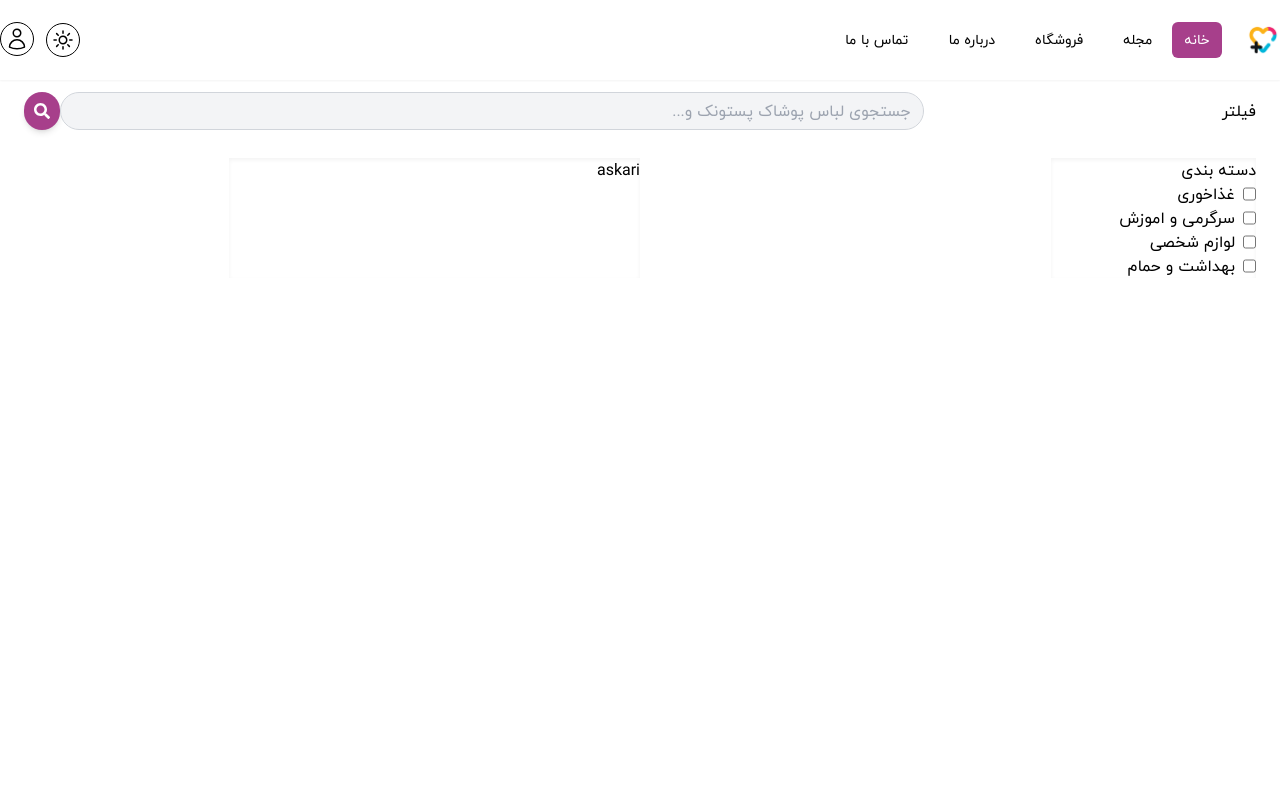
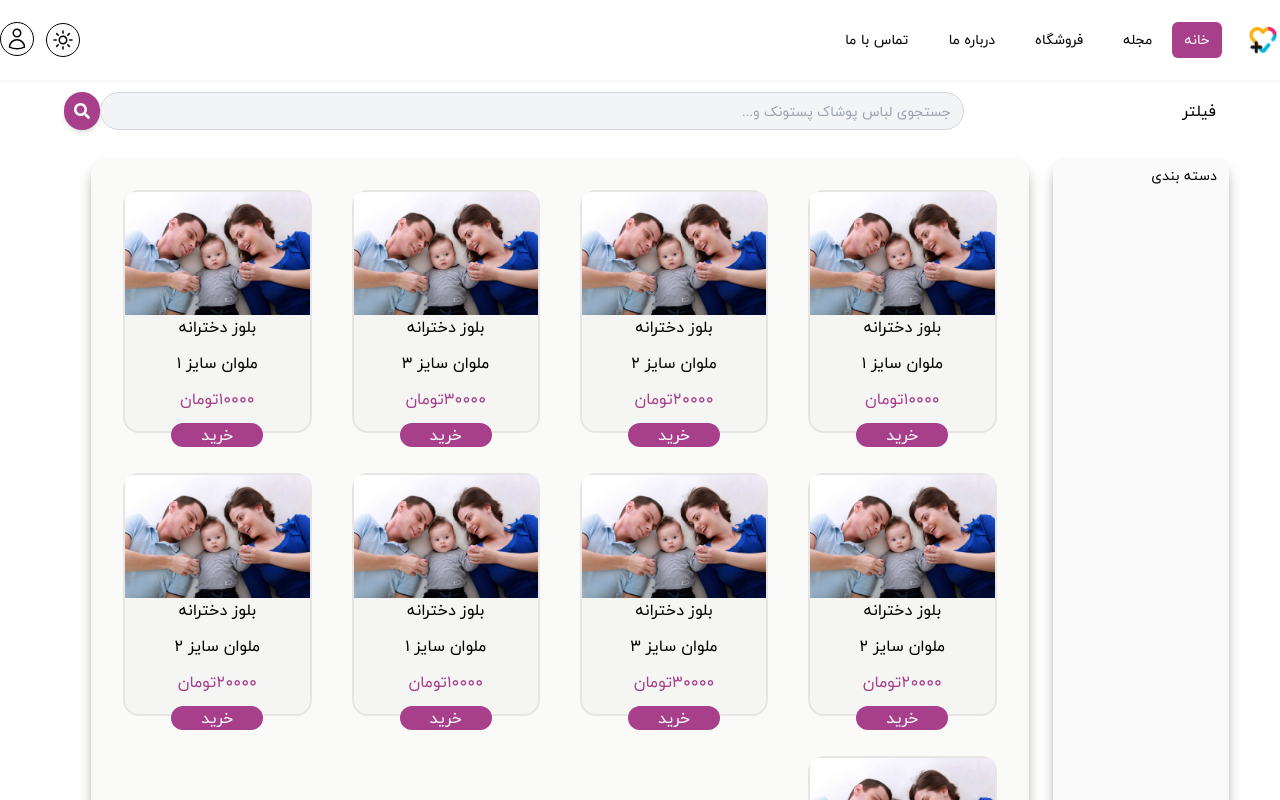
Before and after one commit to mortezapro/Medical-Project-With-ReactJs, a React (Create React App) app in the folder client/: page /categoryfilter in a window 1280 px wide. Shown: the top 800 px of the page. Built offline with nearby package versions, Linux system fonts and the light colour scheme.

Commit message:
category added

```diff
--- a/client/src/components/common/Checkbox/categoryList.js
+++ b/client/src/components/common/Checkbox/categoryList.js
@@ -11,10 +11,68 @@ export const rangeAge = [
 	{ id: "4", lable: "18-24 سال" },
 	{ id: "5", lable: "25-30 سال" },
 ];
-export const price = [
-	{ id: "1", lable: "کمتر از 200هزار تومان" },
-	{ id: "2", lable: "بیشتر از 200هزار تومان" },
-	{ id: "3", lable: "کمتر از ۱ میلیون" },
-	{ id: "4", lable: "بین ۱تا۲میلیون" },
-	{ id: "5", lable: "تخفیف دارها" },
+export const titlesSidebar = [
+	{
+		title: "دسته بندی",
+		id: "1",
+		body: { sub: "{غذاخوری,سرگرمی و اموزش, لوازم شخصی,بهداشت و حمام }" },
+	},
+	// { title: "بازه سنی", id: "2", body: { sub: "{}" } },
+	// { title: "قیمت", id: "3", body: { sub: "{}" } },
 ];
+export const Product = [
+	{
+		id: 1,
+		title: "بلوز دخترانه ",
+		description: "ملوان سایز 1",
+		price: "10000",
+	},
+	{
+		id: 2,
+		title: "بلوز دخترانه ",
+		description: "ملوان سایز 2",
+		price: "20000",
+	},
+	{
+		id: 3,
+		title: "بلوز دخترانه ",
+		description: "ملوان سایز 3",
+		price: "30000",
+	},
+	{
+		id: 4,
+		title: "بلوز دخترانه ",
+		description: "ملوان سایز 1",
+		price: "10000",
+	},
+	{
+		id: 5,
+		title: "بلوز دخترانه ",
+		description: "ملوان سایز 2",
+		price: "20000",
+	},
+	{
+		id: 6,
+		title: "بلوز دخترانه ",
+		description: "ملوان سایز 3",
+		price: "30000",
+	},
+	{
+		id: 7,
+		title: "بلوز دخترانه ",
+		description: "ملوان سایز 1",
+		price: "10000",
+	},
+	{
+		id: 8,
+		title: "بلوز دخترانه ",
+		description: "ملوان سایز 2",
+		price: "20000",
+	},
+	{
+		id: 9,
+		title: "بلوز دخترانه ",
+		description: "ملوان سایز 3",
+		price: "30000",
+	},
+];
--- /dev/null
+++ b/client/src/components/common/FilterCard/FilterCard.js
@@ -0,0 +1,27 @@
+import React from "react";
+import { Product } from "../Checkbox/categoryList";
+export const FilterCard = () => {
+	return (
+		<>
+			<div className="ml-10 shadow-lg rounded-2xl border-stone-600 shadow-stone-400 bg-stone-50 h-auto flex">
+				<div className="grid grid-cols-4 gap-10 p-8">
+					{Product.map((item) => {
+						return (
+							<div className="bg-stone-100 border-stone-200 border-2 rounded-2xl w-auto">
+								<img className="rounded-t-lg" src="family1.jpg" />
+								<div className=" relative flex flex-col gap-3 justify-center items-center text-center">
+									<p>{item.title}</p>
+									<p>{item.description}</p>
+									<p className=" mb-5 text-primary">{item.price}تومان</p>
+									<button className="absolute -bottom-4 bg-primary text-white rounded-full w-[50%]">
+										خرید
+									</button>
+								</div>
+							</div>
+						);
+					})}
+				</div>
+			</div>
+		</>
+	);
+};
--- a/client/src/pages/Category/FilterCategory.js
+++ b/client/src/pages/Category/FilterCategory.js
@@ -1,11 +1,16 @@
 import Header from "components/common/header/Header";
 import React from "react";
 import Checkbox from "components/common/Checkbox/CheckBox";
+import CardOverlay from "components/common/cardOverlay/CardOverlay";
+import { FilterCard } from "components/common/FilterCard/FilterCard";
+import { titlesSidebar } from "components/common/Checkbox/categoryList";
+import Footer from "components/common/footer/Footer";
+
 export const FilterCategory = () => {
 	return (
 		<div>
 			<Header />
-			<div className="flex mt-3 justify-between mx-6 items-baseline">
+			<div className="flex mt-3 justify-between mx-[5%] items-baseline">
 				<p>فیلتر</p>
 				<div>
 					<div class="flex justify-center">
@@ -15,7 +20,7 @@ export const FilterCategory = () => {
 									type="search"
 									className="form-control w-96 rounded-full relative flex-auto min-w-0 block px-3 py-1.5 text-base font-normal
 									 text-gray-700 bg-gray-100 bg-clip-padding border border-solid border-gray-300 transition
-									 ease-in-out m-0 focus:text-gray-700 focus:bg-white focus:border-primary-600 focus:outline-none"
+									 ease-in-out m-0 focus:text-gray-700 focus:bg-white focus:border-primary-600 focus:outline-none placeholder:text-sm"
 									placeholder="جستجوی لباس پوشاک پستونک و..."
 									aria-label="جستجوی لباس پوشاک پستونک و..."
 									aria-describedby="button-addon2"
@@ -48,14 +53,19 @@ export const FilterCategory = () => {
 					</div>
 				</div>
 			</div>
-			<div className="grid grid-cols-2 mx-6">
-				<div className="shadow-inner w-1/3">
-					<p>دسته بندی</p>
-					<div>
-						<Checkbox />
-					</div>
+			<div className="grid grid-flow-col mx-[4%] grid-cols-6 gap-6">
+				<div className="shadow-lg rounded-xl border-stone-600 shadow-stone-400 bg-zinc-50 col-span-1 ">
+					{titlesSidebar.map((item) => {
+						return <p className="mr-3 mt-2 text-sm">{item.title}</p>;
+						<Checkbox />;
+					})}
 				</div>
-				<div className="shadow-inner w-2/3 h-auto">askari</div>
+				<div className="col-span-5">
+					<FilterCard />
+				</div>
+			</div>
+			<div className="mt-8">
+				<Footer />
 			</div>
 		</div>
 	);
--- a/client/tailwind.config.js
+++ b/client/tailwind.config.js
@@ -1,14 +1,14 @@
 /** @type {import('tailwindcss').Config} */
 module.exports = {
-  darkMode: 'class',
+	darkMode: "class",
 	content: ["./src/**/*.{js,jsx,ts,tsx}"],
 	theme: {
 		extend: {
 			colors: {
-        'primary': 'var(--primary)',
-        'secondary': 'var(--secondary)',
-        'dark-primary': 'var(--dark-primary)',
-        'dark-secondary': 'var(--dark-secondary)',
+				primary: "var(--primary)",
+				secondary: "var(--secondary)",
+				"dark-primary": "var(--dark-primary)",
+				"dark-secondary": "var(--dark-secondary)",
 			},
 		},
 	},
```
Lines whose indentation alone changed are shown as unchanged.
